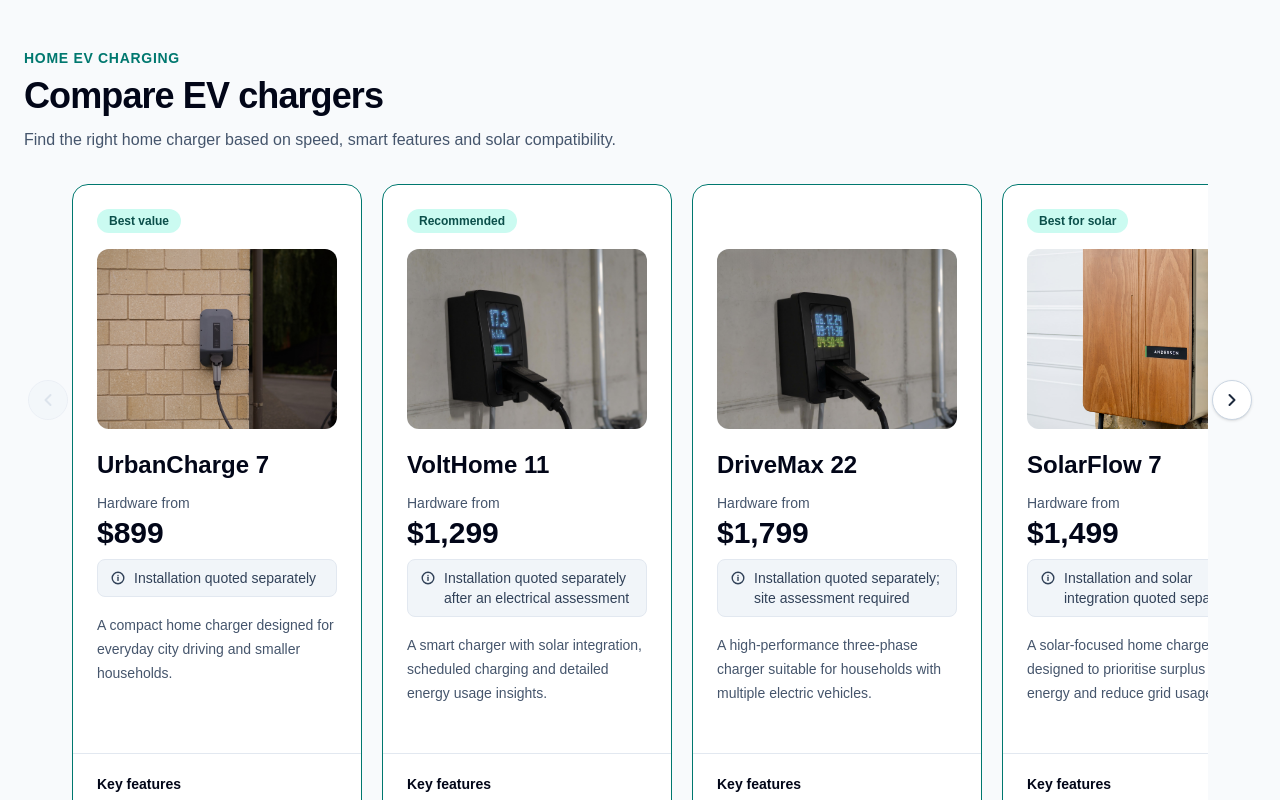
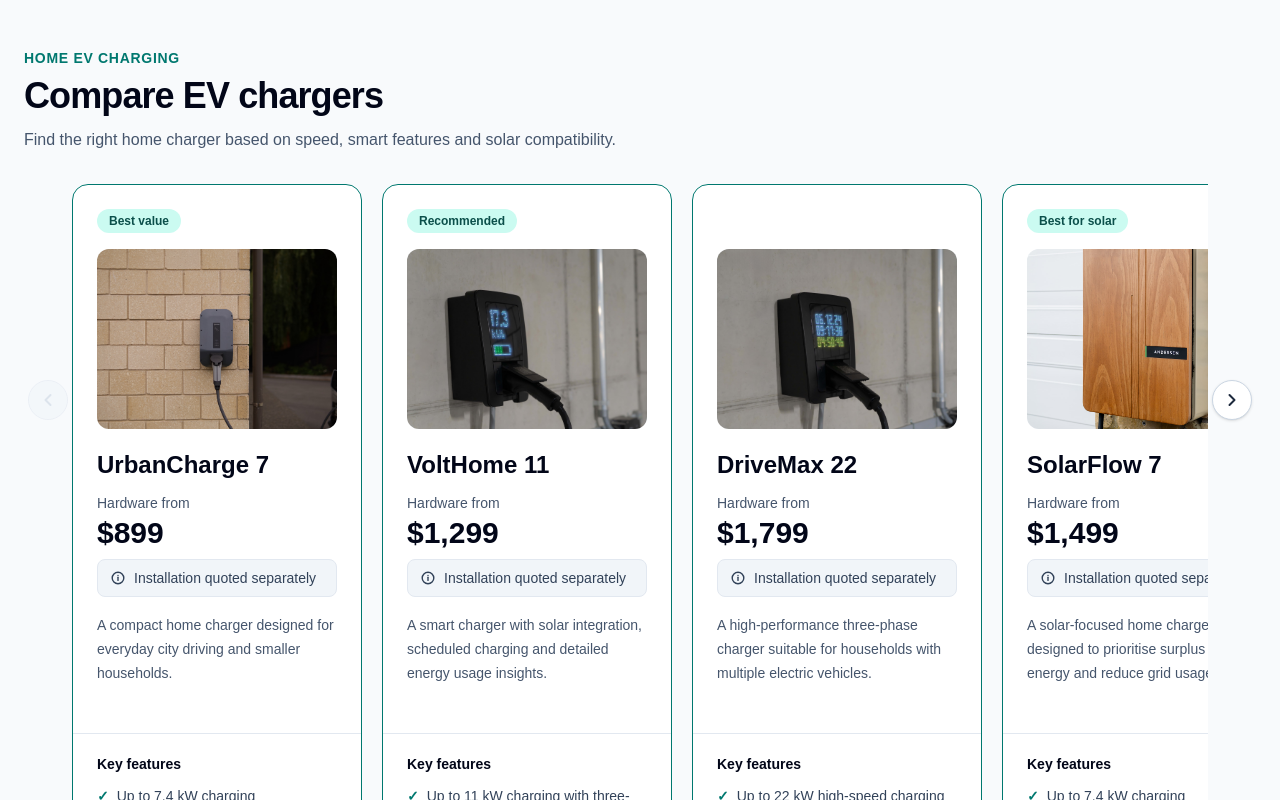
Before and after one commit to ambarbs/ev-charger-comparison, a Next.js app: page / in a window 1280 px wide. Shown: the top 800 px of the page. Built offline with nearby package versions, Linux system fonts and the light colour scheme.

Commit message:
content: standardise installation pricing message

```diff
--- a/src/data/chargers.ts
+++ b/src/data/chargers.ts
@@ -47,8 +47,7 @@ export const chargers: Charger[] = [
     id: 'volt-home-11',
     name: 'VoltHome 11',
     hardwarePrice: 1299,
-    installationMessage:
-      'Installation quoted separately after an electrical assessment',
+    installationMessage: 'Installation quoted separately',
     description:
       'A smart charger with solar integration, scheduled charging and detailed energy usage insights.',
     image: '/chargers/volt-home-11.avif',
@@ -90,8 +89,7 @@ export const chargers: Charger[] = [
     id: 'drive-max-22',
     name: 'DriveMax 22',
     hardwarePrice: 1799,
-    installationMessage:
-      'Installation quoted separately; site assessment required',
+    installationMessage: 'Installation quoted separately',
     description:
       'A high-performance three-phase charger suitable for households with multiple electric vehicles.',
     image: '/chargers/drive-max-22.avif',
@@ -132,7 +130,7 @@ export const chargers: Charger[] = [
     id: 'solar-flow-7',
     name: 'SolarFlow 7',
     hardwarePrice: 1499,
-    installationMessage: 'Installation and solar integration quoted separately',
+    installationMessage: 'Installation quoted separately',
     description:
       'A solar-focused home charger designed to prioritise surplus rooftop energy and reduce grid usage.',
     image: '/chargers/solar-flow-7.avif',
@@ -174,8 +172,7 @@ export const chargers: Charger[] = [
     id: 'dual-drive-22',
     name: 'DualDrive 22',
     hardwarePrice: 2299,
-    installationMessage:
-      'Installation quoted separately after a site assessment',
+    installationMessage: 'Installation quoted separately',
     description:
       'A premium dual-vehicle charging system for larger households, shared garages and high daily driving requirements.',
     image: '/chargers/dual-drive-22.avif',
```
